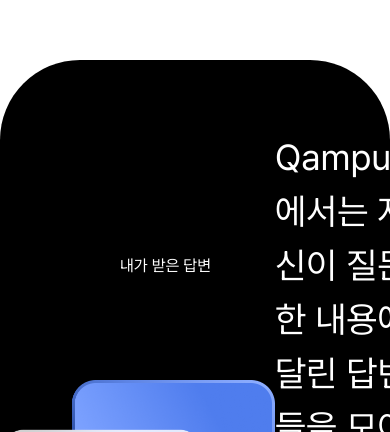
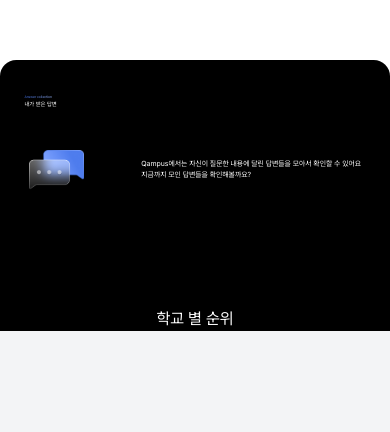
Before and after one commit to mimi-0506/Qampus_FE_deploy, a Next.js app: page /guestMain in a window 390 px wide. Shown: the part 1568-2000 px from the top of the page. Built offline with nearby package versions, Linux system fonts and the light colour scheme.

Commit message:
refactor: page4 반응형 처리

```diff
--- a/app/guestMain/_components/Page4.tsx
+++ b/app/guestMain/_components/Page4.tsx
@@ -1,23 +1,25 @@
 import Image from 'next/image';
+
 export default function Page4() {
   return (
-    <div className="w-scree relative flex h-screen items-center justify-center rounded-tl-[80px] rounded-tr-[80px] bg-black text-white">
-      <div className="absolute left-[120px] top-[170px]">
-        <div className="from-maindark to-mainlight bg-gradient-to-r bg-clip-text text-transparent">
+    <div className="relative flex aspect-[16/9] w-screen items-center justify-center rounded-tl-[4.17vw] rounded-tr-[4.17vw] bg-black text-white">
+      <div className="absolute left-[6.25vw] top-[8.85vw]">
+        <div className="from-dark1 to-light1 bg-gradient-to-r bg-clip-text text-[0.9vw] text-transparent">
           Answer collection
         </div>
-        <h2 className="text-[28px">내가 받은 답변</h2>
+        <h2 className="text-[1.46vw]">내가 받은 답변</h2>
       </div>
 
       <div className="flex w-screen items-center justify-around">
+        <div className="w-[14vw] aspect-[275/204]">
           <Image
             src="/images/main/bubbles.png"
             width={275}
             height={204}
             alt="bubble"
           />
-
-        <div className="text-[36px]">
+        </div>
+        <div className="text-[1.87vw]">
           Qampus에서는 자신이 질문한 내용에 달린 답변들을 모아서 확인할 수
           있어요
           <br />
```
Lines whose indentation alone changed are shown as unchanged.
